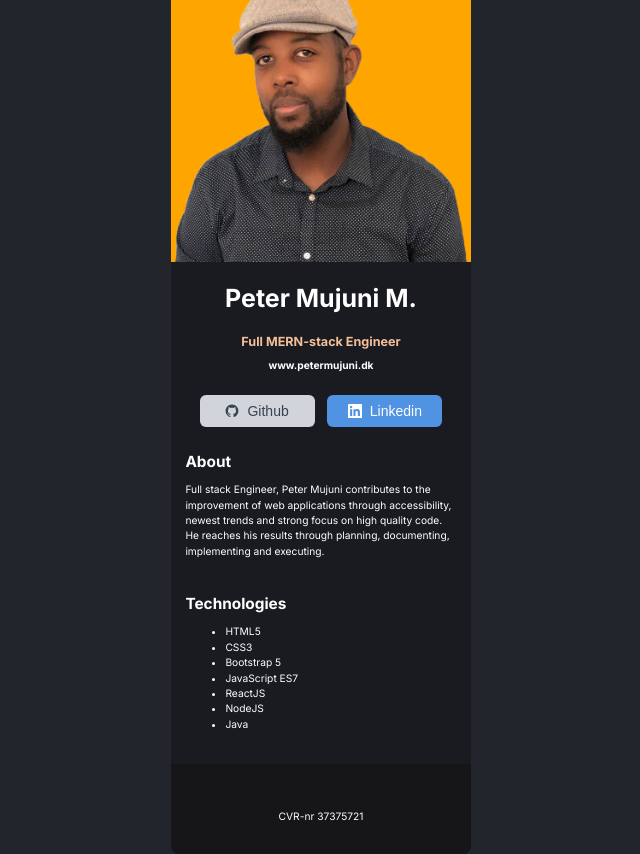
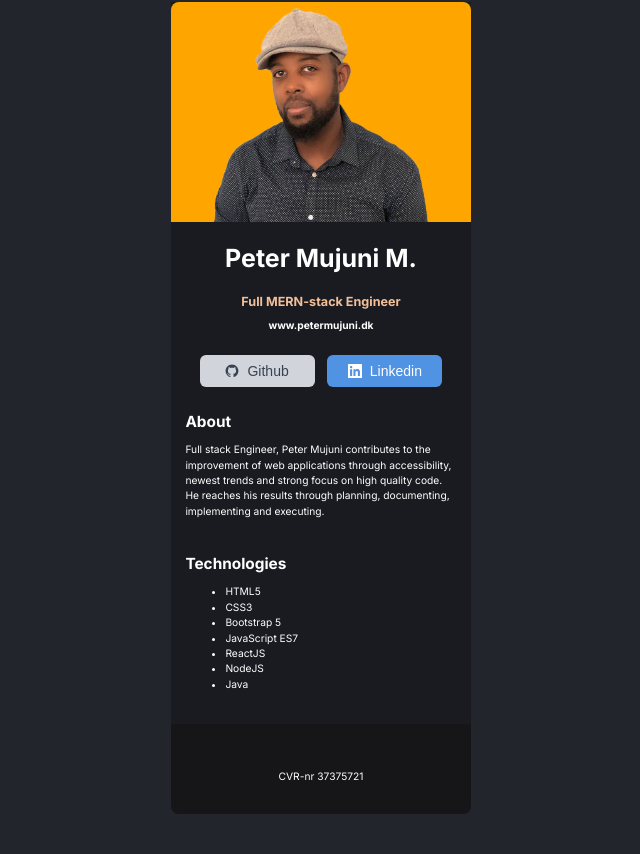
Before and after one commit to PeterMujuni/peters-portfolio, a React (Create React App) app: page / in a window 1280 px wide. Shown: the whole page, without its empty margins (319-959 px from the left). After the commit the page ends 814 px from the top, so only its background shows below. Built offline with nearby package versions, Linux system fonts and the light colour scheme.

Commit message:
image size adjustet

```diff
--- a/src/components/Header/Header.css
+++ b/src/components/Header/Header.css
@@ -8,6 +8,7 @@
 }
 
 .my-photo {
-    width: 300px;
+    width: 220px;
     display: block;
+    margin: 0 auto;
 }
```
